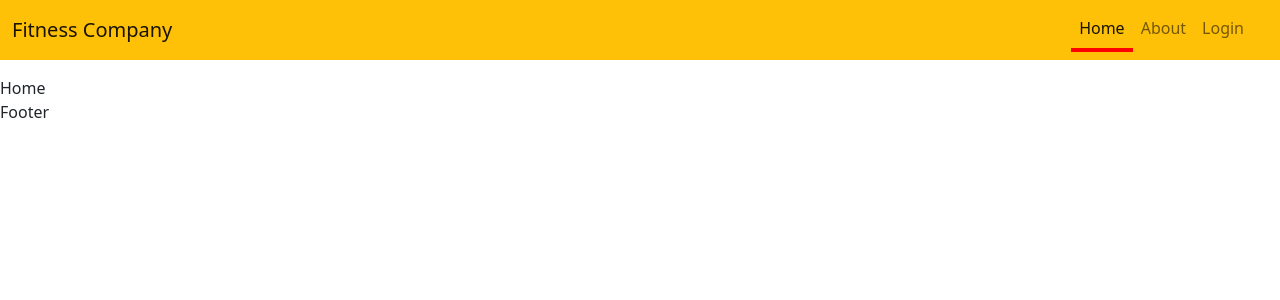
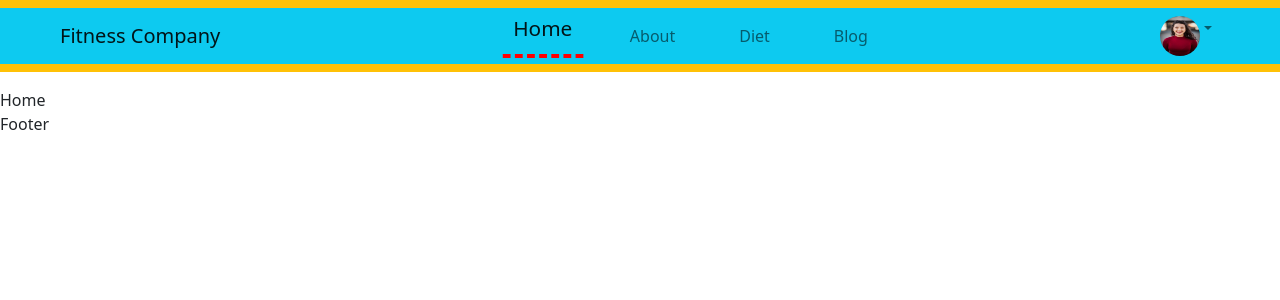
Before and after one commit to imak02/vfc, a React (Vite) app in the folder fitness-ui/: page / in a window 1280 px wide. Shown: the top 300 px of the page. Built offline with nearby package versions, Linux system fonts and the light colour scheme.

Commit message:
Manage navbar style for loggedIn status

```diff
--- a/fitness-ui/package.json
+++ b/fitness-ui/package.json
@@ -15,7 +15,7 @@
     "react-bootstrap": "^2.7.0",
     "react-dom": "^18.2.0",
     "react-icons": "^4.7.1",
-    "react-router-dom": "^6.7.0",
+    "react-router-dom": "^6.8.0",
     "yup": "^0.32.11"
   },
   "devDependencies": {
--- a/fitness-ui/src/layout/TopNavbar.jsx
+++ b/fitness-ui/src/layout/TopNavbar.jsx
@@ -1,4 +1,5 @@
 import React from "react";
+import { Image } from "react-bootstrap";
 import Button from "react-bootstrap/Button";
 import Container from "react-bootstrap/Container";
 import Form from "react-bootstrap/Form";
@@ -6,60 +7,99 @@ import Nav from "react-bootstrap/Nav";
 import Navbar from "react-bootstrap/Navbar";
 import NavDropdown from "react-bootstrap/NavDropdown";
 import Offcanvas from "react-bootstrap/Offcanvas";
-import { NavLink } from "react-router-dom";
+import { NavLink, Link } from "react-router-dom";
 
 import "./TopNavbar.scss";
 
+let isLoggedIn = true;
+
 const TopNavbar = () => {
-  const expand = "md";
   return (
     <div>
       {/* {[false, "sm", "md", "lg", "xl", "xxl"].map((expand) => ( */}
       <Navbar bg="warning" expand="md" className="mb-3">
-        <Container fluid>
-          <Navbar.Brand href="#">Fitness Company</Navbar.Brand>
-          <Navbar.Toggle aria-controls={`offcanvasNavbar-expand-${expand}`} />
+        <Container fluid className="bg-info ">
+          <Navbar.Brand className="d-flex ms-5" href="#">
+            Fitness Company
+          </Navbar.Brand>
+          <Navbar.Toggle aria-controls={`offcanvasNavbar-expand-md`} />
           <Navbar.Offcanvas
-            id={`offcanvasNavbar-expand-${expand}`}
-            aria-labelledby={`offcanvasNavbarLabel-expand-${expand}`}
+            id={`offcanvasNavbar-expand-md`}
+            aria-labelledby={`offcanvasNavbarLabel-expand-md`}
             placement="end"
           >
             <Offcanvas.Header closeButton>
-              <Offcanvas.Title id={`offcanvasNavbarLabel-expand-${expand}`}>
+              <Offcanvas.Title id={`offcanvasNavbarLabel-expand-md`}>
                 Offcanvas
               </Offcanvas.Title>
             </Offcanvas.Header>
             <Offcanvas.Body>
-              <Nav className="justify-content-end flex-grow-1 pe-3">
+              <Nav className="flex-grow-1 mx-5 gap-5 justify-content-center align-items-center ">
                 <Nav.Link
                   as={NavLink}
                   to="/"
                   eventKey="home"
-                  className={({ isActive }) =>
-                    isActive ? activeNavItem : undefined
-                  }
+                  className="ms-md-auto"
+                  // className={({ isActive }) =>
+                  //   isActive ? `activeNavItem ms-auto` : "ms-auto"
+                  // }
                 >
                   Home
                 </Nav.Link>
                 <Nav.Link as={NavLink} to="/about" eventKey="about">
                   About
                 </Nav.Link>
-                <Nav.Link as={NavLink} to="/login" eventKey="login">
-                  Login
+                <Nav.Link as={NavLink} to="/diet" eventKey="diet">
+                  Diet
                 </Nav.Link>
-                {/* <NavDropdown
-                  title="Dropdown"
-                  id={`offcanvasNavbarDropdown-expand-${expand}`}
+                <Nav.Link
+                  as={NavLink}
+                  to="/blog"
+                  eventKey="blog"
+                  className="me-md-auto"
                 >
-                  <NavDropdown.Item href="#action3">Action</NavDropdown.Item>
-                  <NavDropdown.Item href="#action4">
-                    Another action
-                  </NavDropdown.Item>
-                  <NavDropdown.Divider />
-                  <NavDropdown.Item href="#action5">
-                    Something else here
-                  </NavDropdown.Item>
-                </NavDropdown> */}
+                  Blog
+                </Nav.Link>
+
+                {isLoggedIn ? (
+                  <NavDropdown
+                    key="profile"
+                    title={
+                      <Image
+                        src="/Profile.jpeg"
+                        className="navbar--profileImg d-inline-block align-top rounded-circle"
+                      />
+                    }
+                    drop="down"
+                    id={`offcanvasNavbarDropdown-expand-md`}
+                    align="end"
+                  >
+                    <NavDropdown.Item
+                      as={NavLink}
+                      to="/profile/hihello"
+                      eventKey={1.1}
+                    >
+                      Profile
+                    </NavDropdown.Item>
+                    <NavDropdown.Divider />
+                    <NavDropdown.Item as={NavLink} to="/login">
+                      Logout
+                    </NavDropdown.Item>
+                    <NavDropdown.Divider />
+                    <NavDropdown.Item href="#action5">
+                      Something
+                    </NavDropdown.Item>
+                  </NavDropdown>
+                ) : (
+                  <Nav.Link
+                    as={NavLink}
+                    to="/login"
+                    eventKey="login"
+                    className="align-items-center flex-shrink-1"
+                  >
+                    Login
+                  </Nav.Link>
+                )}
               </Nav>
               {/* <Form className="d-flex ">
                 <Form.Control
@@ -80,3 +120,20 @@ const TopNavbar = () => {
 };
 
 export default TopNavbar;
+
+{
+  /* <Nav.Link
+                    as={NavLink}
+                    to="/profile/somerandomid"
+                    eventKey="login"
+                    className="align-items-center flex-shrink-1"
+                  >
+                    <Image
+                      src="/Profile.jpeg"
+                      // height="30px"
+                      // width="30px"
+                      className="navbar--profileImg d-inline-block align-top rounded-circle mr-2"
+                      // roundedCircle
+                    />
+                  </Nav.Link> */
+}
--- a/fitness-ui/src/layout/TopNavbar.scss
+++ b/fitness-ui/src/layout/TopNavbar.scss
@@ -1,4 +1,31 @@
 .nav-link.active {
-  border-bottom: 4px solid red;
+  border-bottom: 3px dashed red;
+  transition: all 0.3s;
+  transform: scale(1.3) translateY(-5px);
+
   //   border-radius: 500px;
 }
+// :not(:last-child)
+
+// nav {
+//   background-color: #fff;
+// }
+
+// .nav-link {
+//   display: flex;
+//   align-items: center;
+//   // justify-content: center;
+//   // border: none !important;
+//   background-color: #fff;
+// }
+
+.navbar--profileImg {
+  height: 40px;
+  width: 40px;
+  background-size: cover;
+  border-bottom: transparent !important;
+}
+
+.navbar-nav .nav-link img {
+  vertical-align: middle;
+}
```
Also changed, not shown: fitness-ui/src/App.jsx (+15 -0 lines), 1 other file (tests, documents, lock files or other folders).
